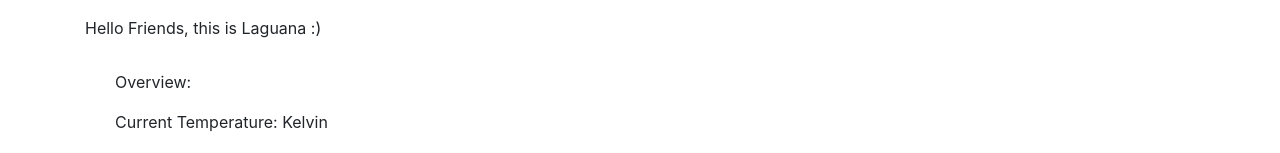
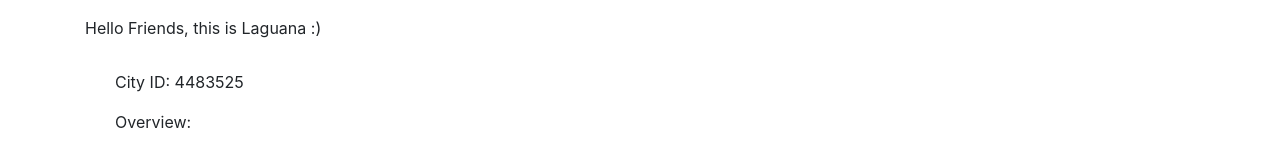
Before and after one commit to mmacari7/Just_Wave, a React app: page /laguana in a window 1280 px wide. Shown: the part 134-287 px from the top of the page. Built offline with nearby package versions, Linux system fonts and the light colour scheme; no server answers.

Commit message:
weather working for each location

```diff
--- a/client/src/components/Forecast.js
+++ b/client/src/components/Forecast.js
@@ -50,7 +50,27 @@ class Forecast extends Component {
     constructor(props) {
         super(props);
 
+        let cityId = '';
+        if (props.url == 'http://localhost:3000/laguana') {
+            cityId = '4483525';
+        }
+        else if (props.url == 'http://localhost:3000/seabright') {
+            cityId = '5104493';
+        }
+        else if (props.url == 'http://localhost:3000/newport') {
+            cityId = '5376890';
+        }
+        else if (props.url == 'http://localhost:3000/oceancity') {
+            cityId = '4364312';
+        }
+        else if (props.url == 'http://localhost:3000/pipeline') {
+            cityId = '5855420';
+        }
+        else {
+            cityId = '0'
+        }
         this.state = ({
+
             // isLoading: true,
             currentTemp: '79F',
             // humidity: '',
@@ -61,7 +81,7 @@ class Forecast extends Component {
             // weatherIcon: '',
             // cityName: '',
             // cityNotFound: '',
-            url: this.props.url,
+            cityId: cityId,
             data: {},
             overview: '',
             temp: '',
@@ -107,9 +127,9 @@ class Forecast extends Component {
     // sea bright, nj -> 5104493
 
     async componentDidMount() {
-        try {                        // !!!!! the location ids for the places we want don't work but random 4 digit ids work -- not sure why.
-                                     // .../weather?q=[ID]...
-            const response = await fetch('http://api.openweathermap.org/data/2.5/weather?q=5132&appid=36fd2ffa1c54bea102544e13a622e3a5');
+        try {                                                           // .../weather?id=[ID]...
+            let dataUrl = 'http://api.openweathermap.org/data/2.5/weather?id=' + this.state.cityId + '&appid=36fd2ffa1c54bea102544e13a622e3a5';
+            const response = await fetch(dataUrl);
             if (!response.ok) {
                 throw Error(response.statusText);
             }
@@ -154,7 +174,7 @@ class Forecast extends Component {
             <div className="container forecast-container">
                 <div className="container">
                     <div>
-
+                    <p>City ID: { this.state.cityId } </p>
                     <p>Overview: { this.state.overview } </p>
                     <p>Current Temperature: { this.state.temp } Kelvin</p>
                     <p>Pressure: { this.state.pressure }</p>
```
